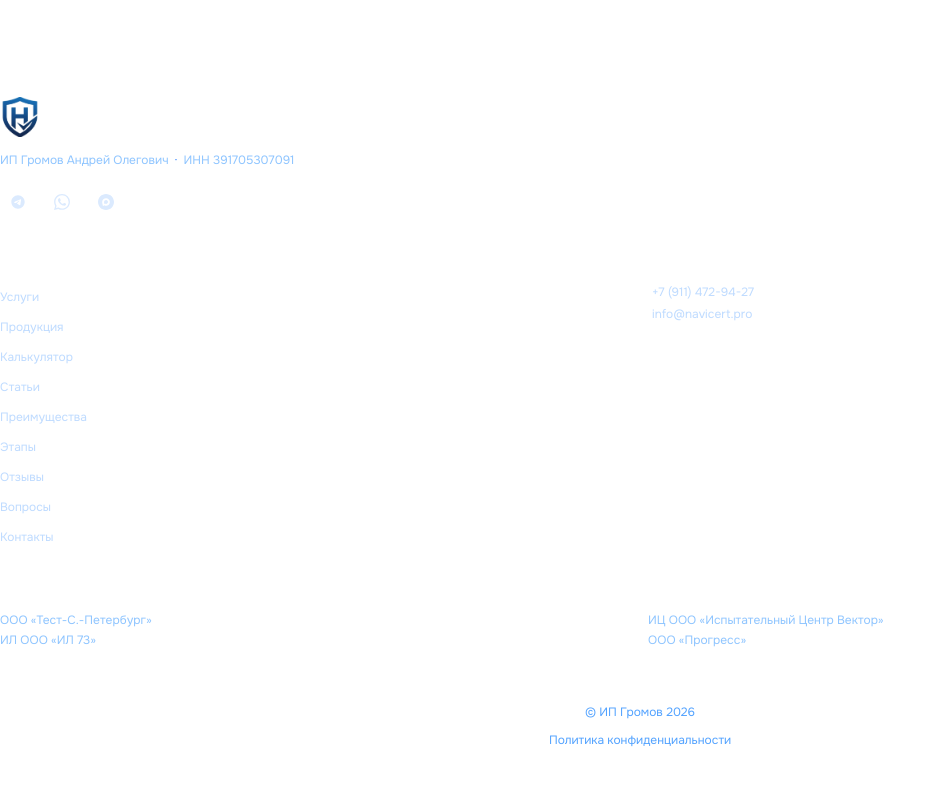
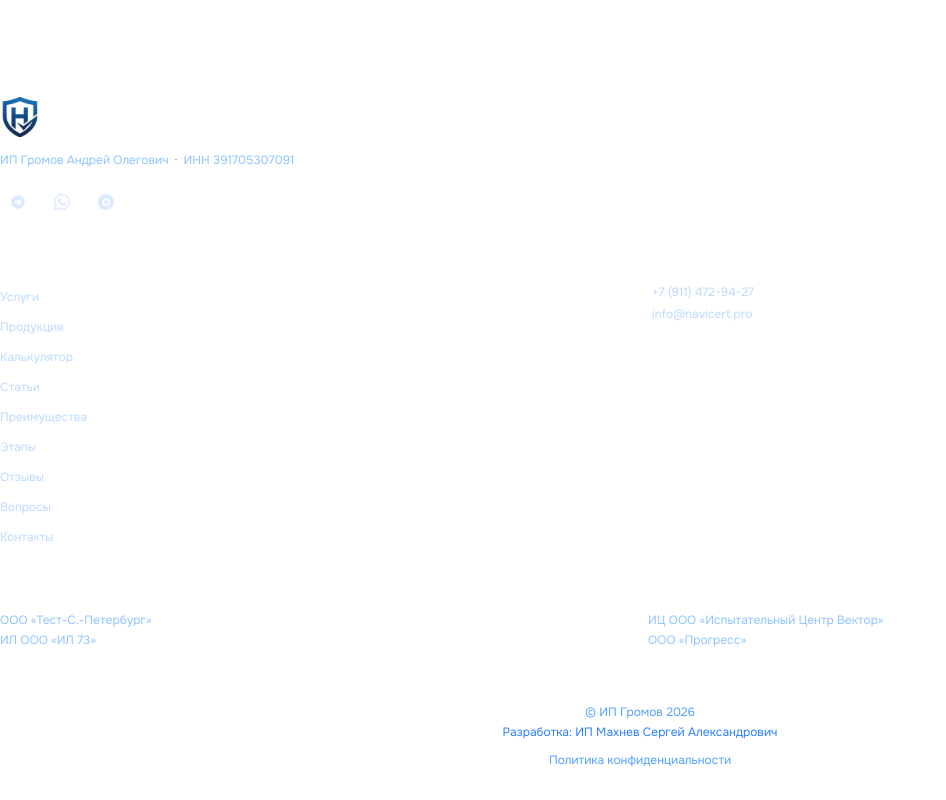
Before and after one commit to Ragnoboy94/navicert, a Next.js app: page / in a window 1280 px wide. Shown: the part 9693-10493 px from the top of the page, without its empty margins (0-946 px from the left). Built offline with nearby package versions, Linux system fonts and the light colour scheme; no server answers.

Commit message:
docs: credit site developer ИП Махнев in footer and privacy

```diff
--- a/content/privacy.md
+++ b/content/privacy.md
@@ -14,6 +14,8 @@
 - выражает согласие с условиями обработки персональных данных.
 
 Владельцем сайта navicert.pro является ИП Громов Андрей Олегович.
+
+Сайт разработан ИП Махневым Сергеем Александровичем.
 
 Пользователь даёт своё согласие на обработку его персональных данных, а именно совершение действий, предусмотренных п. 3 ч. 1 ст. 3 Федерального закона от 27.07.2006 N 152-ФЗ «О персональных данных», и подтверждает, что, давая такое согласие, он действует свободно, своей волей и в своём интересе.
 
--- a/content/site.json
+++ b/content/site.json
@@ -8,6 +8,7 @@
   "owner": "ИП Громов Андрей Олегович",
   "inn": "391705307091",
   "ogrn": "323390000022777",
+  "developer": "ИП Махнев Сергей Александрович",
   "copyright": "ИП Громов",
   "year": 2025,
   "social": {
--- a/src/components/Footer.tsx
+++ b/src/components/Footer.tsx
@@ -94,9 +94,14 @@ export function Footer({
         </div>
 
         <div className="mt-8 flex flex-col items-center justify-between gap-3 border-t border-white/10 pt-6 text-xs text-blue-400 sm:mt-10 sm:flex-row sm:pt-8 sm:text-sm">
-          <p>
-            © {site.copyright} {year}
-          </p>
+          <div className="flex flex-col items-center gap-1 sm:items-start">
+            <p>
+              © {site.copyright} {year}
+            </p>
+            {site.developer ? (
+              <p className="text-blue-500">Разработка: {site.developer}</p>
+            ) : null}
+          </div>
           <Link href="/privacy" className="hover:text-white">
             Политика конфиденциальности
           </Link>
--- a/src/lib/types.ts
+++ b/src/lib/types.ts
@@ -8,6 +8,8 @@ export interface SiteConfig {
   owner: string;
   inn: string;
   ogrn: string;
+  /** Разработчик сайта (не юрлицо-владелец). */
+  developer?: string;
   copyright: string;
   year: number;
   logoMark?: string;
```
